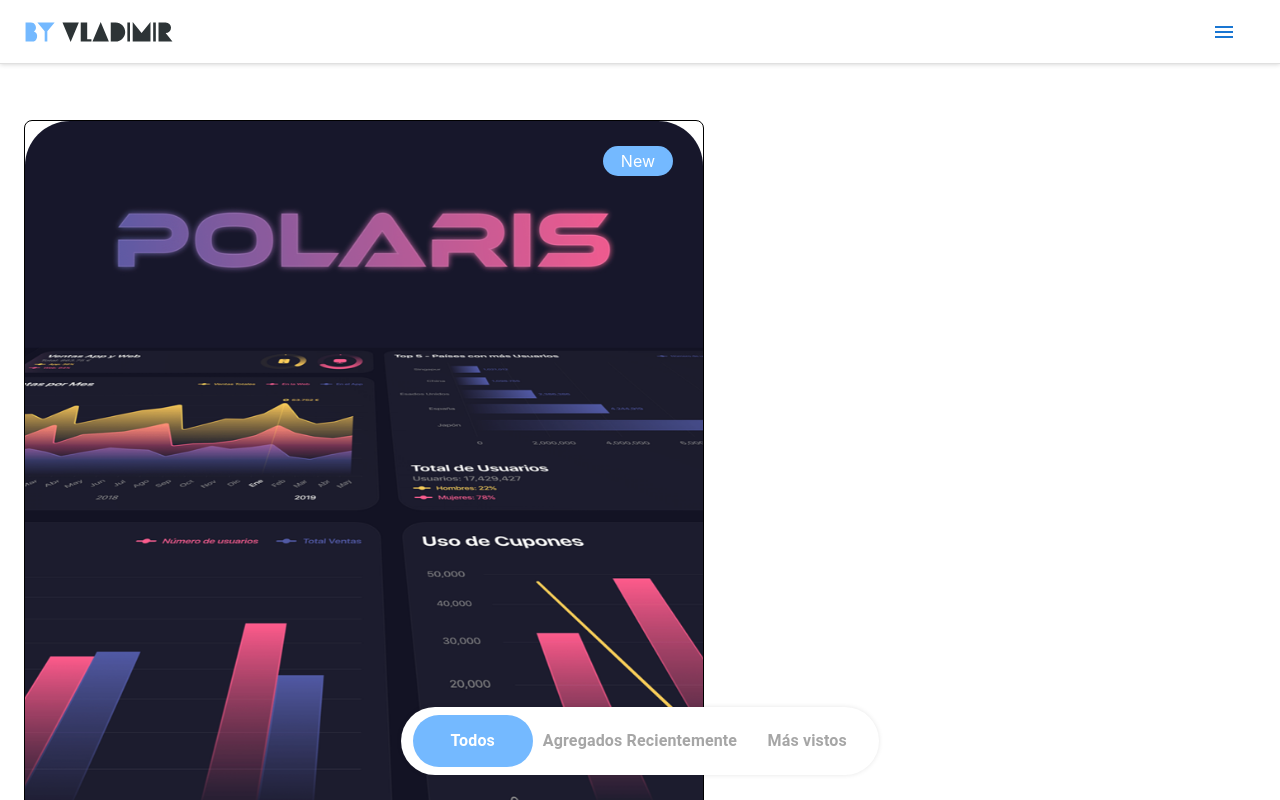
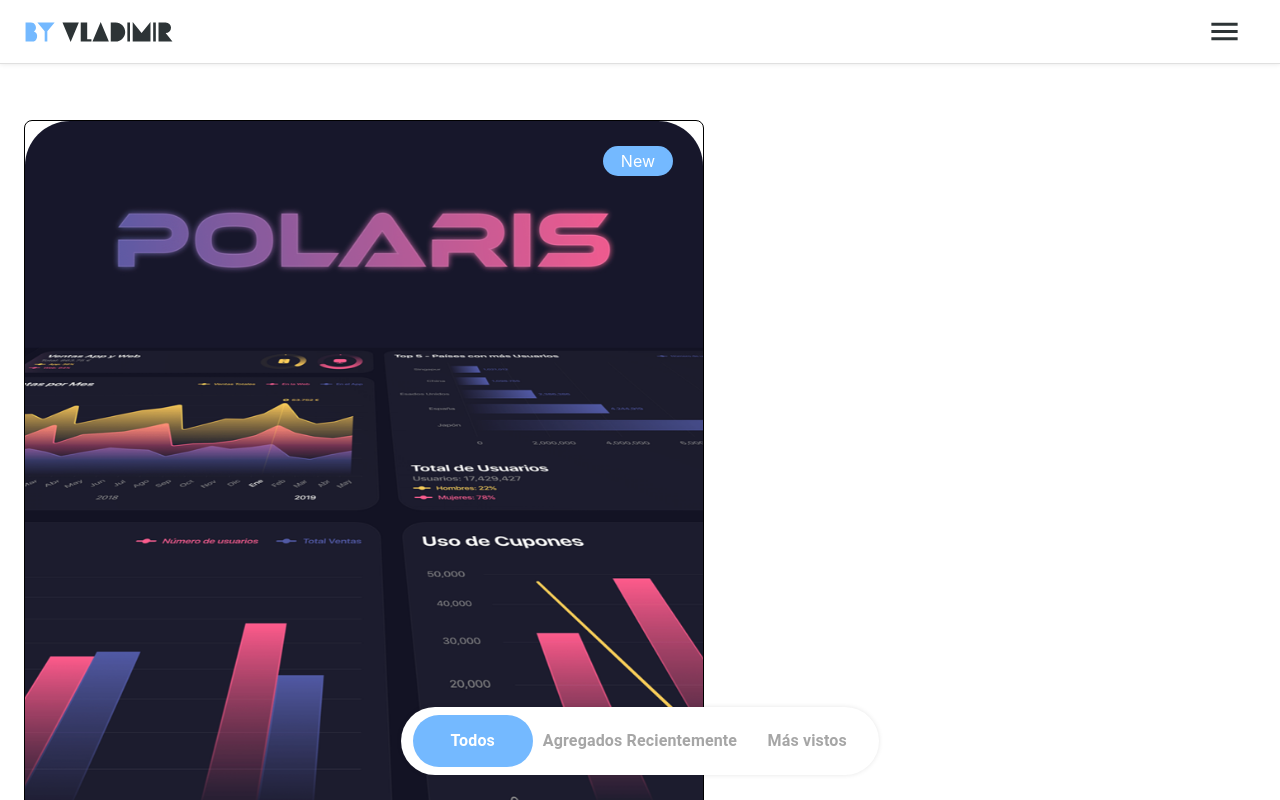
Before and after one commit to vladimendoza/PortafolioDev, a Next.js app: page /dashboard in a window 1280 px wide. Shown: the top 800 px of the page. Built offline with nearby package versions, Linux system fonts and the light colour scheme.

Commit message:
show images modal

```diff
--- a/src/components/Drawer.tsx
+++ b/src/components/Drawer.tsx
@@ -25,7 +25,7 @@
 
             <React.Fragment>
                 <Button onClick={toggleDrawer('right', true)}>
-                    <MenuIcon />
+                    <MenuIcon fontSize="large" sx={{color: '#2D3436'}}/>
                 </Button>
                 <Drawer
                     anchor={'right'}
--- a/src/components/Modaldetails.tsx
+++ b/src/components/Modaldetails.tsx
@@ -8,11 +8,20 @@
 
 export default function Modaldetails({ openmodal, onPress, title, owner, image, like, view, ultimosAgregados }: any) {
   const [open, setOpen] = useState(openmodal);
-  // const [images, setImages] = useState([]);
-  // setImages(image)
+  const [images, setImages] = useState('');
 
+  useEffect(() => {
+    imagesItem()
+}, []);
 
-  // console.log('aqui van las imagens:', image);
+  function imagesItem() {
+    Object.keys(image).map(key => {
+      const value = image[key]
+      // setImages(value)
+      console.log('aqui van las imagens:', value);
+    })
+    // console.log('aqui van las imagenes desde otra funcion:', images);
+  }
 
 
   return (
@@ -21,6 +30,8 @@
         setOpen('')
         onPress('')
       }}
+        sx={{ zIndex: 99999 }}
+
       >
         <ModalDialog
           aria-labelledby="layout-modal-title"
@@ -35,13 +46,14 @@
             {owner}
           </Typography>
 
-          <Box sx={{ width: '100%', height: '100vh', background: 'none' }} sx={{
+          <Box sx={{
+            width: 'auto', height: '100vh', background: 'none',
             overflow: scroll ? 'scroll' : 'initial',
             mx: 'calc(-1 * var(--ModalDialog-padding))',
             px: 'var(--ModalDialog-padding)',
           }}>
             <Box className="content-cards" sx={{ mb: 3.5, borderColor: 'red' }}>
-              {
+              {/* {
                 image.map(({ img01 }: any) => (
                   <AspectRatio sx={{ borderRadius: 45 }}>
                     <figure>
@@ -54,7 +66,18 @@
                     </figure>
                   </AspectRatio>
                 ))
-              }
+              } */}
+              {/* <AspectRatio sx={{ borderRadius: 45 }}>
+                <figure>
+                  <img
+                    src={images}
+                    srcSet={images}
+                    loading="lazy"
+                    alt={title}
+                  />
+                </figure>
+              </AspectRatio> */}
+
             </Box>
           </Box>
         </ModalDialog>
--- a/src/components/Navbar.tsx
+++ b/src/components/Navbar.tsx
@@ -31,7 +31,7 @@
     return (
         <Box sx={{ display: 'flex'}}>
             <HideOnScroll {...props}>
-                <AppBar component="nav" sx={{ background: 'white', boxShadow: '0 0 5px rgba(0, 0, 0, 0.2)' }}>
+                <AppBar component="nav" sx={{ background: 'white', boxShadow: '0 0 5px rgba(0, 0, 0, 0.1)' }}>
                     <Toolbar sx={{ justifyContent: 'space-between', borderBottom: 1, borderColor: 'divider' }}>
                          <Image src={ByVladimir} width={150} height={0} alt={'Logo By Vladimir'}/>
                         <DrawerComponent />
```
Also changed, not shown: src/components/TabSet.tsx (+11 -11 lines), src/styles/index.module.css (+7 -4 lines).
